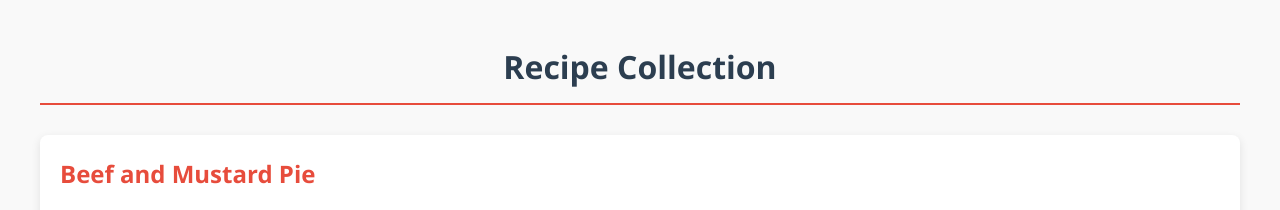
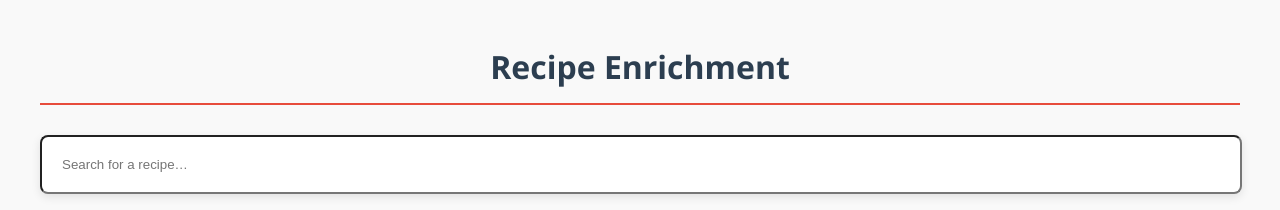
Before and after one commit to abijith611/abijith611.github.io, a plain HTML site: page index.html in a window 1280 px wide. Shown: the top 210 px of the page. Drawn offline with Linux system fonts and the light colour scheme.

Commit message:
Update index.html
Search Implementation

```diff
--- a/index.html
+++ b/index.html
@@ -95,6 +95,16 @@
         flex: 1 1 300px;
     }
 
+    #searchInput {
+        width: 96.5%;
+        background: white;
+        border-radius: 8px;
+        box-shadow: 0 3px 10px rgba(0,0,0,0.1);
+        margin-bottom: 30px;
+        padding: 20px;
+        overflow: hidden;
+    }
+
     /* Fully responsive adjustments */
     @media (max-width: 768px) {
         body {
@@ -106,11 +116,16 @@
         .media-row {
             flex-direction: column;
         }
+        #searchInput {
+            font-size: 14px;
+            padding: 10px;
+        }
     }
     </style>
 </head>
 <body>
-<h1>Recipe Collection</h1>
+<h1>Recipe Enrichment</h1>
+<input type="text" id="searchInput" placeholder="Search for a recipe…" onkeyup="filterRecipes()"><div id="recipesList">
 <div class="recipe">
 <h2 class="recipe-title">Beef and Mustard Pie</h2>
 <h3>Calories: 7092.0</h3>
@@ -574,5 +589,19 @@ To <action>serve</action>, spoon the <action>warm</action> fruit into an ovenpro
 
 </div>
 </div>
+</div>
+<script type="text/javascript">
+function filterRecipes() {
+    var filter = document.getElementById('searchInput').value.toLowerCase();
+    document
+      .querySelectorAll('#recipesList .recipe')
+      .forEach(function(recipe){
+        var title = recipe.querySelector('.recipe-title')
+                          .textContent
+                          .toLowerCase();
+        recipe.style.display = title.indexOf(filter) !== -1 ? '' : 'none';
+      });
+}
+</script>
 </body>
 </html>
```
